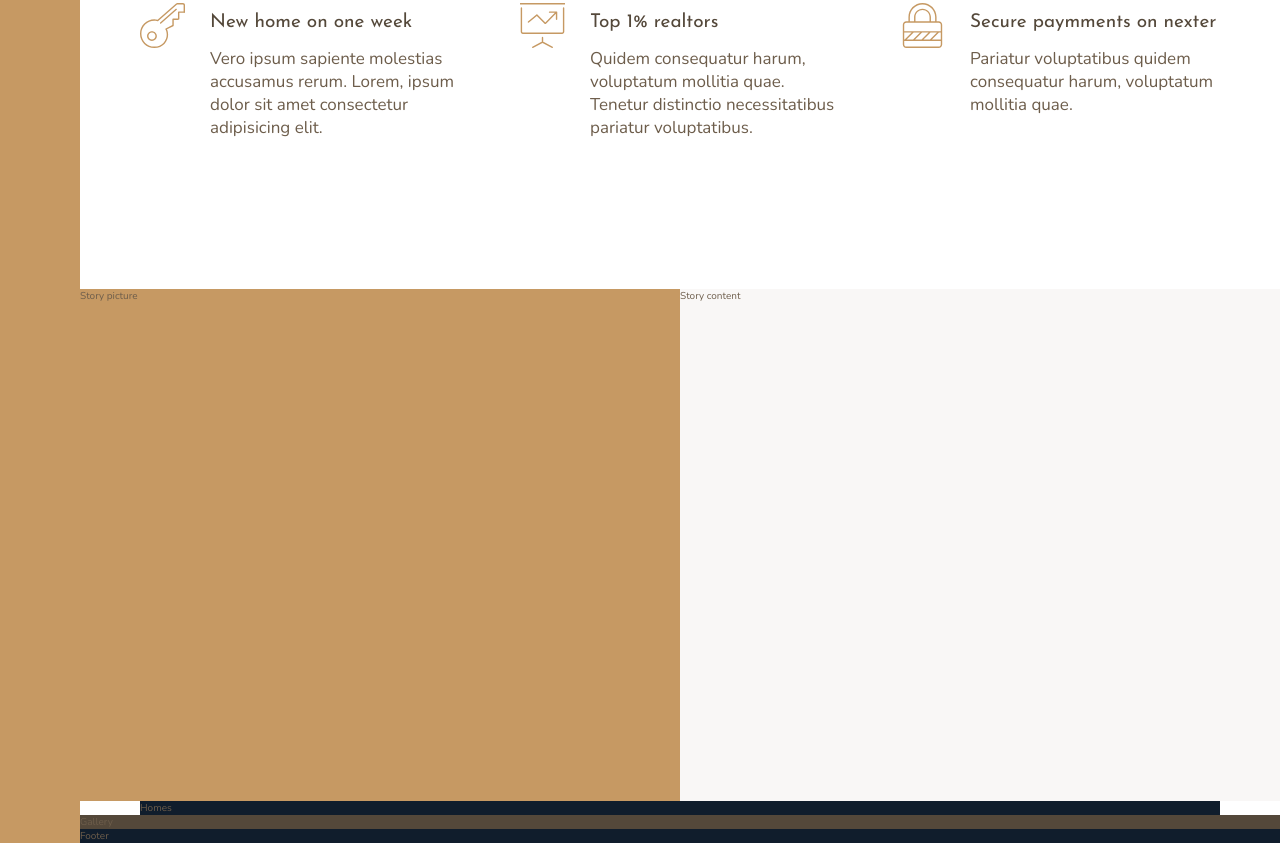
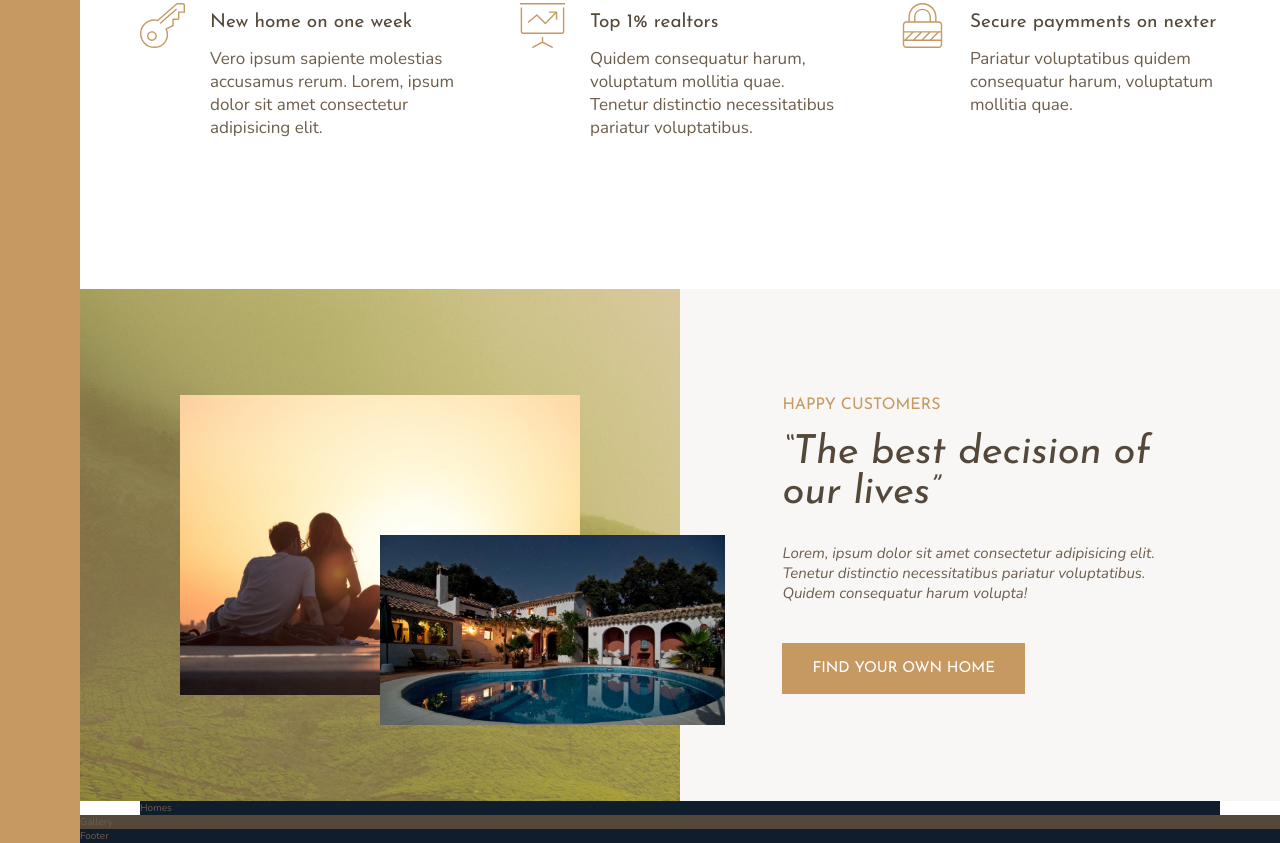
Before and after one commit to linusmanuel/Nexter, a website: page index.html in a window 1280 px wide. Shown: the part 963-1806 px from the top of the page. Drawn offline with nearby package versions, Linux system fonts and the light colour scheme.

Commit message:
Building the Story Section

```diff
--- a/index.html
+++ b/index.html
@@ -87,11 +87,18 @@
         </section>
 
         <div class="story__pictures">
-            Story picture
+            <img src="img/story-1.jpeg" alt="Couple with new house" class="story__img--1">
+            <img src="img/story-2.jpeg" alt="New house" class="story__img--2">
         </div>
 
         <div class="story__content">
-            Story content
+            <h3 class="heading-3 mb-sm">happy customers</h3>
+            <h2 class="heading-2 heading-2--dark mb-md">&ldquo;The best decision of our lives&rdquo;</h2>
+            <p class="story__text">
+                Lorem, ipsum dolor sit amet consectetur adipisicing elit. Tenetur distinctio necessitatibus pariatur
+                voluptatibus. Quidem consequatur harum volupta!
+            </p>
+            <button class="btn">Find your own home</button>
         </div>
 
         <section class="homes">
--- /dev/null
+++ b/sass/_helpers.scss
@@ -0,0 +1,15 @@
+.mb-sm {
+  margin-bottom: 2rem;
+}
+
+.mb-md {
+  margin-bottom: 3rem;
+}
+
+.mb-bg {
+  margin-bottom: 4rem;
+}
+
+.mb-hg {
+  margin-bottom: 8rem;
+}
--- a/sass/_story.scss
+++ b/sass/_story.scss
@@ -2,10 +2,52 @@
   &__pictures {
     background-color: $color-primary;
     grid-column: full-start / col-end 4;
+
+    display: grid;
+    grid-template-rows: repeat(6, 1fr);
+    grid-template-columns: repeat(6, 1fr);
+    align-items: center;
+
+    background-image: linear-gradient(
+        to right,
+        rgba($color-primary, 0.5),
+        rgba($color-primary, 0.5)
+      ),
+      url(../img/back.jpg);
+  }
+
+  &__img--1 {
+    width: 100%;
+    grid-row: 2 / 6;
+    grid-column: 2 / 6;
+  }
+
+  &__img--2 {
+    width: 115%;
+    grid-row: 4 / 6;
+    grid-column: 4 / 7;
+    z-index: 20;
   }
 
   &__content {
     background-color: $color-grey-light-1;
     grid-column: col-start 5 / full-end;
+    padding: 6rem 8vw;
+
+    //Could be something like that, it's the same result using flex property.
+    // display: flex;
+    // flex-direction: column;
+    // justify-content: center;
+    // align-items: flex-start;
+
+    display: grid;
+    align-content: center;
+    justify-items: start;
+  }
+
+  &__text {
+    font-size: 1.5rem;
+    font-style: italic;
+    margin-bottom: 4rem;
   }
 }
--- a/sass/_typography.scss
+++ b/sass/_typography.scss
@@ -9,10 +9,24 @@
 
 .heading-2 {
   @extend %heading;
+  font-size: 4rem;
+  font-style: italic;
+  line-height: 1;
+
+  &--light {
+    color: $color-grey-light-1;
+  }
+
+  &--dark {
+    color: $color-grey-dark-1;
+  }
 }
 
 .heading-3 {
   @extend %heading;
+  font-size: 1.6rem;
+  color: $color-primary;
+  text-transform: uppercase;
 }
 
 .heading-4 {
@@ -27,3 +41,20 @@
     color: $color-grey-dark-1;
   }
 }
+
+.btn {
+  background-color: $color-primary;
+  color: #fff;
+  border: none;
+  border-radius: 0;
+  font-family: $font-display;
+  font-size: 1.5rem;
+  text-transform: uppercase;
+  padding: 1.8rem 3rem;
+  cursor: pointer;
+  transition: all 0.2s;
+
+  &:hover {
+    background-color: $color-primary-dark;
+  }
+}
--- a/sass/main.scss
+++ b/sass/main.scss
@@ -3,6 +3,7 @@
 
 @import "sidebar";
 @import "header";
+@import "helpers";
 @import "realtors";
 @import "features";
 @import "story";
```
Also changed, not shown: css/style.css.
